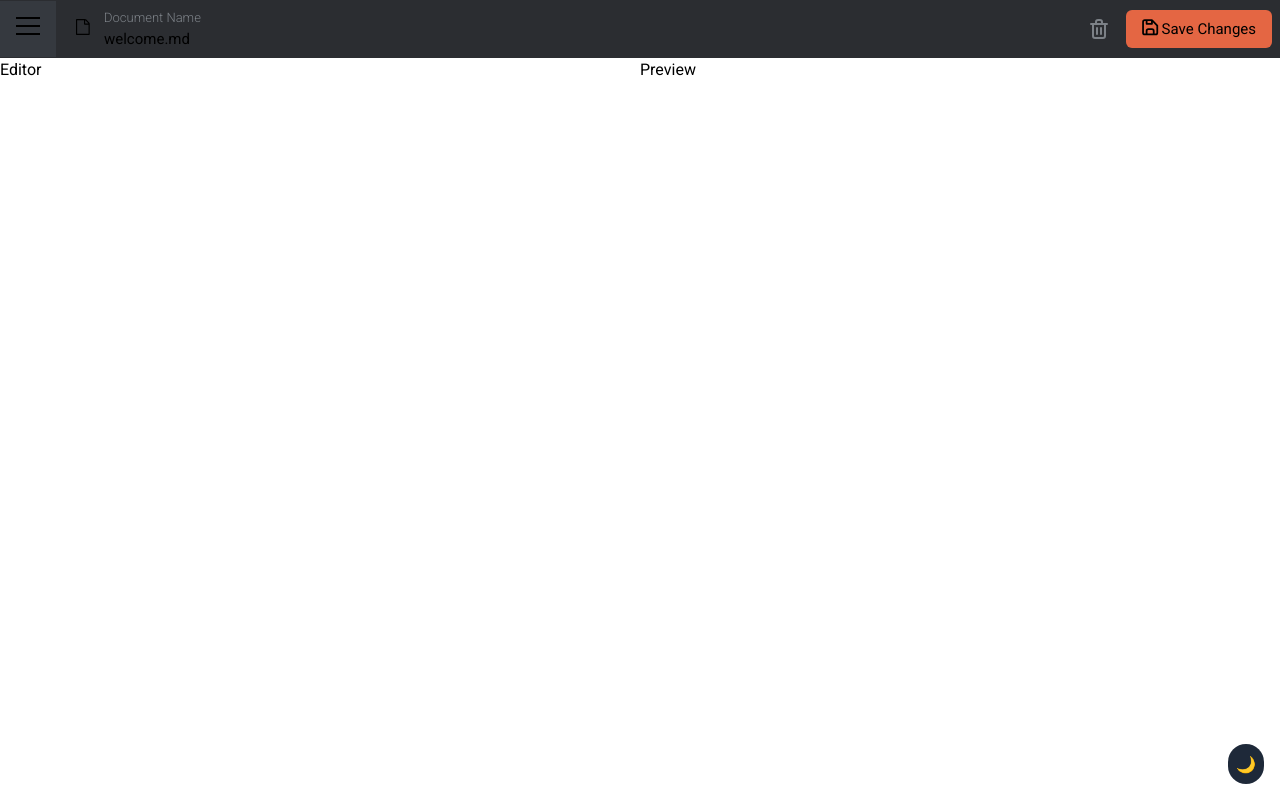
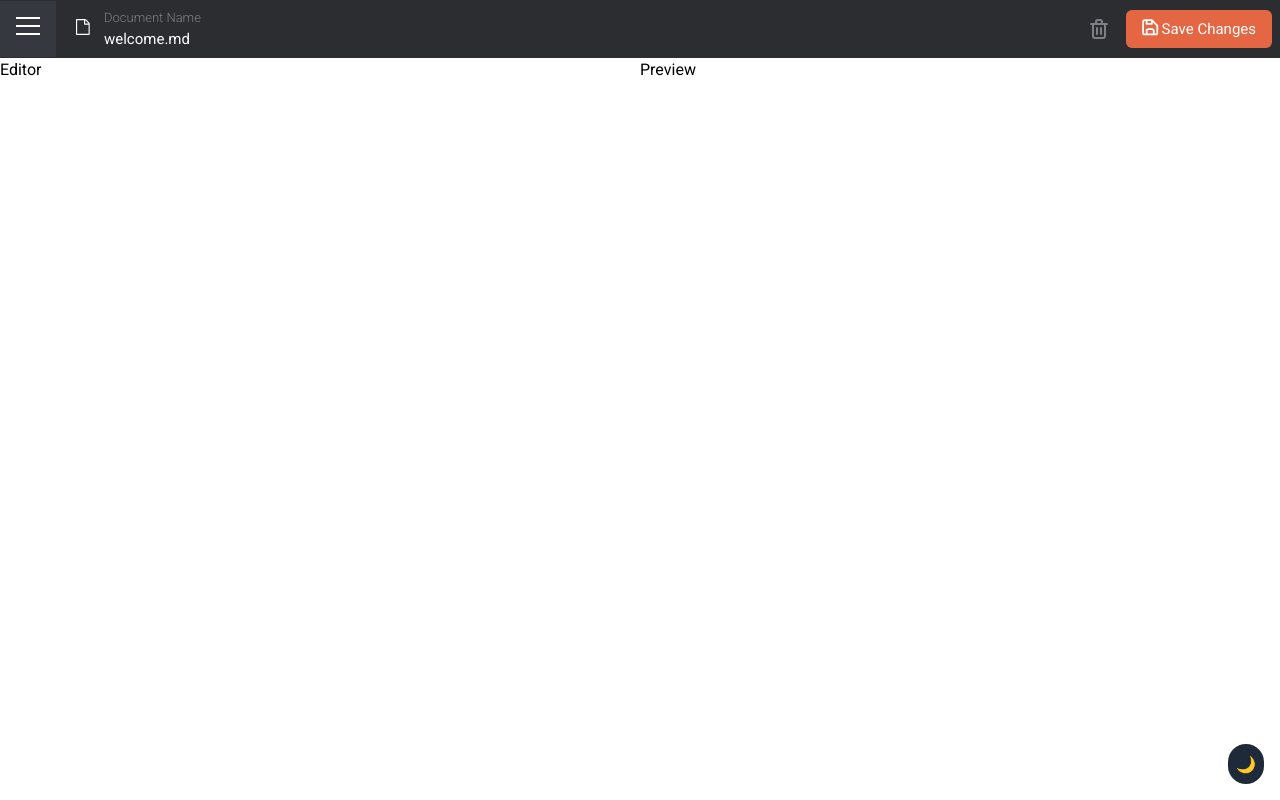
Before and after one commit to jayantpathariya/markdown-editor, a Next.js app: page / in a window 1280 px wide. Built offline with nearby package versions, Linux system fonts and the light colour scheme.

Commit message:
dark mode color fix

```diff
--- a/src/components/header.tsx
+++ b/src/components/header.tsx
@@ -7,23 +7,23 @@ export const Header = () => {
   return (
     <header className="bg-neutral-700 flex items-center gap-x-3">
       <button className="p-4 bg-neutral-600">
-        <MenuIcon className="size-6" />
+        <MenuIcon className="size-6 text-white" />
       </button>
       <div className="flex items-center justify-between w-full p-2">
         <div className="flex items-center gap-x-2">
-          <DocumentIcon className="size-5" />
+          <DocumentIcon className="size-5 text-white" />
           <div className="flex flex-col">
             <span className="body-m text-neutral-400 hidden md:inline-block">
               Document Name
             </span>
-            <span className="heading-m">welcome.md</span>
+            <span className="heading-m text-white">welcome.md</span>
           </div>
         </div>
         <div className="flex items-center gap-x-4">
           <button>
             <DeleteIcon className="size-5 text-neutral-400" />
           </button>
-          <button className="bg-primary p-2.5 md:size-fit flex items-center justify-center rounded-md md:px-4 md:py-2">
+          <button className="bg-primary text-primary-foreground p-2.5 md:size-fit flex items-center justify-center rounded-md md:px-4 md:py-2">
             <SaveIcon className="size-5 " />
             <span className="heading-m hidden md:inline-block">
               Save Changes
```
